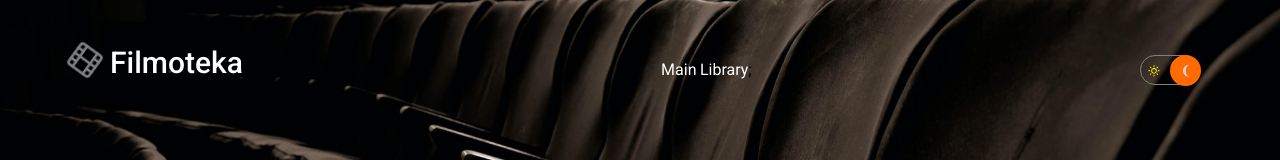
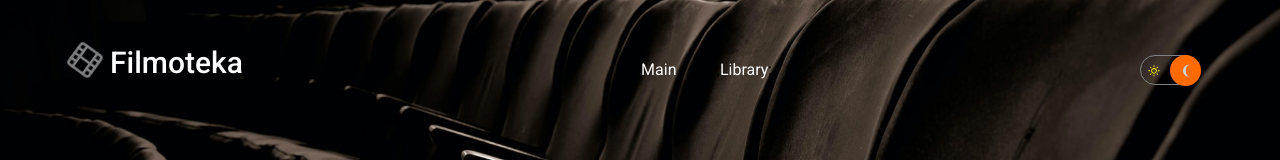
Before and after one commit to AleksandrOnis/MoviesBox, a React (Create React App) app: page /library in a window 1280 px wide. Shown: the top 160 px of the page. Built offline with nearby package versions, Linux system fonts and the light colour scheme.

Commit message:
Update Navigation.jsx

```diff
--- a/src/components/common/header/Navigation.jsx
+++ b/src/components/common/header/Navigation.jsx
@@ -3,11 +3,16 @@ import { StyledNavLink } from '../StyledNavLink';
 
 const NavList = styled.ul``;
 
+const StyledNav = styled(StyledNavLink)`
+  :not(:last-child) {
+    margin-right: 40px;
+  }
+`;
+
 export const Navigation = () => {
   return (
     <NavList>
-      <StyledNavLink to="/main">Main</StyledNavLink>;
-      <StyledNavLink to="/library">Library</StyledNavLink>;
+      <StyledNav to="/main">Main</StyledNav>;<StyledNav to="/library">Library</StyledNav>;
     </NavList>
   );
 };
```
